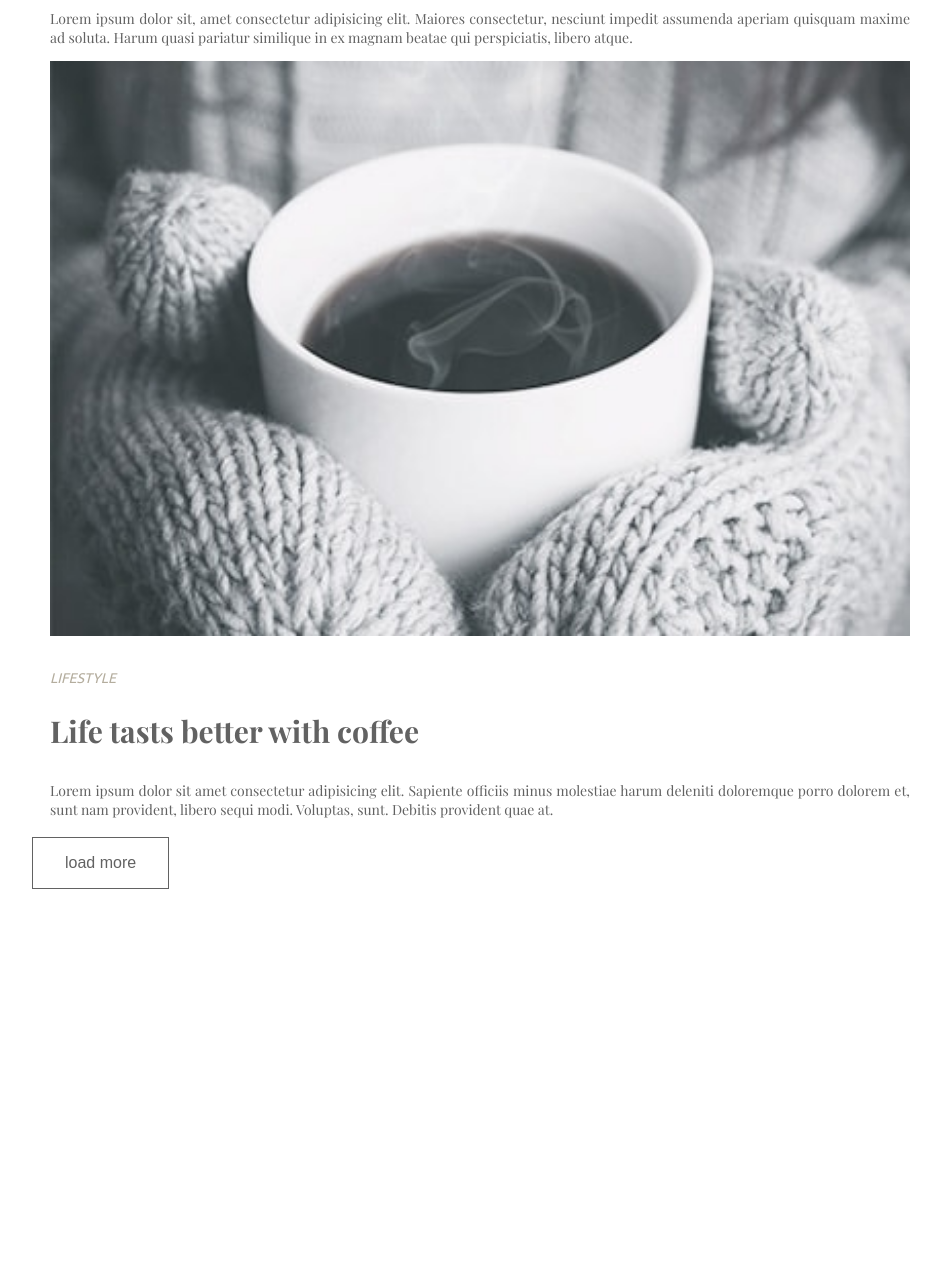
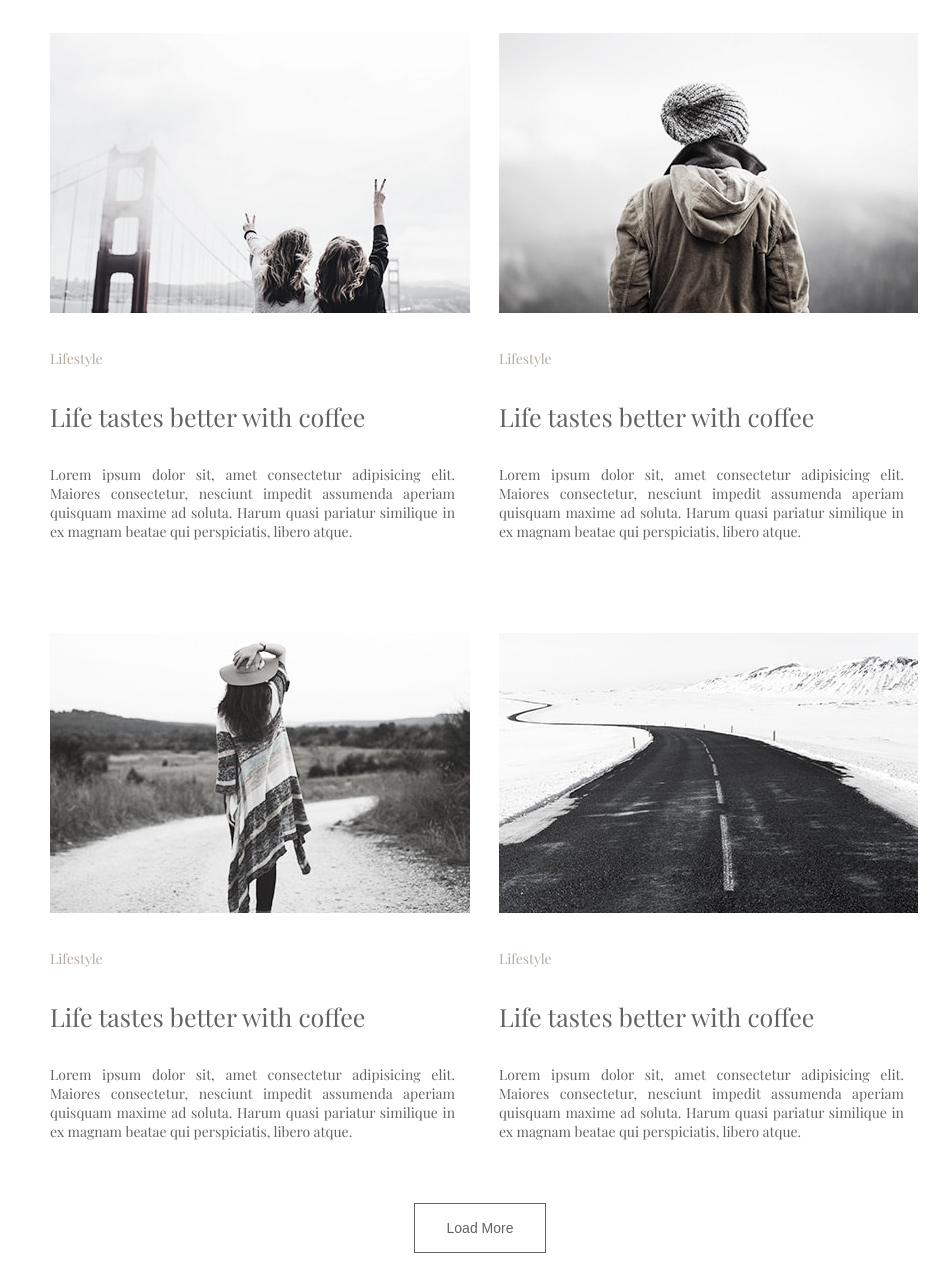
Before and after one commit to Glebaz66/GoIT-Homeworks, a plain HTML site: page Module3 – copy/index.html in a window 1280 px wide. Shown: the part 770-2056 px from the top of the page, without its empty margins (160-1109 px from the left). Before the commit the page ends 1671 px from the top, so only its background shows below. Drawn offline with nearby package versions, Linux system fonts and the light colour scheme; a web font is replaced by a local one.

Commit message:
module3 maintask

```diff
--- a/Module3 – copy/index.html
+++ b/Module3 – copy/index.html
@@ -8,7 +8,7 @@
 		<link href="https://fonts.googleapis.com/css?family=Playfair+Display:400,400i,700" rel="stylesheet">
 		<link href="https://fonts.googleapis.com/css?family=Ubuntu" rel="stylesheet">
 
-		<link rel="stylesheet" href="reset.css">
+		<!-- <link rel="stylesheet" href="reset.css"> -->
 		<link rel="stylesheet" href="style.css">
 
 	</head>
@@ -21,31 +21,51 @@
 				<li><a href="#">travel</a></li>
 			</ul>
 			<!-- navbar end -->
-			<div class="container">
-				<div class="row">
-					<div class="card">
+			<div class="article">
 				<img src="img/image-1.jpg" alt="image-1" title="image-1">
-						<div class="text">
-							<p class="category">lifestyle</p>
-							<h2><span class="first-letter">m</span>ore just a music festival</h2>
-							<p>Lorem ipsum dolor sit, amet consectetur adipisicing elit. Maiores consectetur, nesciunt impedit assumenda aperiam quisquam maxime ad soluta. Harum quasi pariatur similique in ex magnam beatae qui perspiciatis, libero atque.</p>
+				<p class="article-category">lifestyle</p>
+				<p class="article-title">More than just a music festival </p>
+				<p class="article-text">Lorem ipsum dolor sit, amet consectetur adipisicing elit. Maiores consectetur, nesciunt impedit assumenda aperiam quisquam maxime ad soluta. Harum quasi pariatur similique in ex magnam beatae qui perspiciatis, libero atque.</p>
 			</div>
+			<!-- end article -->
+			<div class="article">
+				<img src="img/image-2.jpg" alt="image-2" title="image-2">
+				<p class="article-category">lifestyle</p>
+				<p class="article-title">Life tastes better with coffee</p>
+				<p class="article-text">Lorem ipsum dolor sit, amet consectetur adipisicing elit. Maiores consectetur, nesciunt impedit assumenda aperiam quisquam maxime ad soluta. Harum quasi pariatur similique in ex magnam beatae qui perspiciatis, libero atque.</p>
 			</div>
-					<div class="card">
-						<img src="img/image-2.jpg" alt="image-2" title="image-2">
-						<div class="text">
-							<p class="category">lifestyle</p>
-							<h2><span class="first-letter">l</span>ife tasts better with coffee</h2>
-							<p>Lorem ipsum dolor sit amet consectetur adipisicing elit. Sapiente officiis minus molestiae harum deleniti doloremque porro dolorem et, sunt nam provident, libero sequi modi. Voluptas, sunt. Debitis provident quae at.</p>
+			<!-- end article -->
+			<div class="article">
+				<img src="img/image-3.jpg" alt="image-3" title="image-3">
+				<p class="article-category">lifestyle</p>
+				<p class="article-title">Life tastes better with coffee</p>
+				<p class="article-text">Lorem ipsum dolor sit, amet consectetur adipisicing elit. Maiores consectetur, nesciunt impedit assumenda aperiam quisquam maxime ad soluta. Harum quasi pariatur similique in ex magnam beatae qui perspiciatis, libero atque.</p>
 			</div>
+			<!-- end article -->
+			<div class="article">
+				<img src="img/image-4.jpg" alt="image-4" title="image-4">
+				<p class="article-category">lifestyle</p>
+				<p class="article-title">Life tastes better with coffee</p>
+				<p class="article-text">Lorem ipsum dolor sit, amet consectetur adipisicing elit. Maiores consectetur, nesciunt impedit assumenda aperiam quisquam maxime ad soluta. Harum quasi pariatur similique in ex magnam beatae qui perspiciatis, libero atque.</p>
 			</div>
+			<!-- end article -->
+			<div class="article">
+				<img src="img/image-5.jpg" alt="image-5" title="image-5">
+				<p class="article-category">lifestyle</p>
+				<p class="article-title">Life tastes better with coffee</p>
+				<p class="article-text">Lorem ipsum dolor sit, amet consectetur adipisicing elit. Maiores consectetur, nesciunt impedit assumenda aperiam quisquam maxime ad soluta. Harum quasi pariatur similique in ex magnam beatae qui perspiciatis, libero atque.</p>
 			</div>
+			<!-- end article -->
+			<div class="article">
+				<img src="img/image-6.jpg" alt="image-6" title="image-6">
+				<p class="article-category">lifestyle</p>
+				<p class="article-title">Life tastes better with coffee</p>
+				<p class="article-text">Lorem ipsum dolor sit, amet consectetur adipisicing elit. Maiores consectetur, nesciunt impedit assumenda aperiam quisquam maxime ad soluta. Harum quasi pariatur similique in ex magnam beatae qui perspiciatis, libero atque.</p>
 			</div>
-			<!-- end row1 -->
-
-
-			<div class="container no-margin">
+			<!-- end article -->
+			<div class="button-load-more">
 				<button>load more</button>
+			</div>
 			</div>
 		</div>
 	</body>
--- a/Module3 – copy/reset.css
+++ b/Module3 – copy/reset.css
@@ -1,19 +1,43 @@
-.menu ul {
-    height: 50px;
-    text-align: center;
-    margin: 0 auto;
+html, body, div, span, applet, object, iframe,
+h1, h2, h3, h4, h5, h6, p, blockquote, pre,
+a, abbr, acronym, address, big, cite, code,
+del, dfn, em, img, ins, kbd, q, s, samp,
+small, strike, strong, sub, sup, tt, var,
+b, u, i, center,
+dl, dt, dd, ol, ul, li,
+fieldset, form, label, legend,
+table, caption, tbody, tfoot, thead, tr, th, td,
+article, aside, canvas, details, embed,
+figure, figcaption, footer, header, hgroup,
+menu, nav, output, ruby, section, summary,
+time, mark, audio, video {
+	margin: 0;
+	padding: 0;
+	border: 0;
+	font-size: 100%;
+	font: inherit;
+	vertical-align: baseline;
 }
-
-.menu li {
-    list-style: none;
-    margin: 0 30px 0 30px;
-    border: 1px solid #000;
-    display: inline-block;
+/* HTML5 display-role reset for older browsers */
+article, aside, details, figcaption, figure,
+footer, header, hgroup, menu, nav, section {
+	display: block;
 }
-
-.menu a {
-    text-decoration: none;
-    width: 50px;
-    padding: 5px;
-
+body {
+	line-height: 1;
 }
+ol, ul {
+	list-style: none;
+}
+blockquote, q {
+	quotes: none;
+}
+blockquote:before, blockquote:after,
+q:before, q:after {
+	content: '';
+	content: none;
+}
+table {
+	border-collapse: collapse;
+	border-spacing: 0;
+}
--- a/Module3 – copy/style.css
+++ b/Module3 – copy/style.css
@@ -1,7 +1,6 @@
 body {
     font-family: 'Playfair Display', 'Ubuntu', serif;
     background-color: #fff;
-    color: #626262;
 }
 
 #wrap {
@@ -10,11 +9,12 @@ body {
 }
 /* NAVIGATION  */
 .navbar {
-    margin: 30px auto 0;
     width: 100%;
     text-align: center;
     list-style: none;
     text-transform: uppercase;
+    padding-bottom: 50px;
+    padding-top: 70px;
 
 }
 .navbar li {
@@ -25,8 +25,9 @@ body {
     display: inline-block;
     width: 40px;
     margin-right: 140px;
-    padding:  5px 10px;
+    color: #000;
     text-decoration: none;
+    font-size: 14px;
 }
 
 .navbar a:hover {
@@ -38,66 +39,48 @@ body {
 /* END NAVIGATION */
 
 /* CONTENT */
-.container {
-    display: inline;
-    margin: 40px 0;
+.article {
+    display: inline-block;
+    width: 45%;
+    padding: 30px 20px;
+}
+
+.article p {
+    margin: 32px 0;
+}
+
+.article-category {
+    color: #b3ac9e; /* text color */
+    font-size: 14px;
+    text-transform: capitalize;
+}
+.article-title {
+    color: #626262;
+    font-size: 25px;
+}
+.article-text {
+    color: #626262;
+    font-size: 14px;
+    text-align: justify;
 
 }
-.row {
-    display: inline;
+/* BUTTON */
+
+.button-load-more {
+    text-align: center;
+    margin: 0 auto;
 }
-/* CARDS */
-.card {
-    display: inline-block;
-    margin: 0 auto;
-    padding: 0 20px;
-}
-.card img {
-    width: 100%;
-    border: none;
-}
-
-.text {
-    margin-top: 10px;
-    text-align: left;
-}
-.text h2 {
-    font-size: 30px;
-}
-.first-letter {
-    text-transform: capitalize;
-}
-
-.text > p {
-    margin-top: 30px;
-    font-size: 14px;
-    text-align: justify;
-}
-
-.category {
-    font-family: 'Ubuntu', serif;
-    color: #b4ad9e;
-    text-transform: uppercase;
-    font-style: oblique;
-}
-/* CARDS */
-
-.container:last-child {
-    margin: 0;
-}
-/* BUTTON */
 button {
     display: inline-block;
-    margin: 4px 2px;
+    margin-bottom: 30px;
     padding: 16px 32px;
-    font-size: 16px;
-    text-align: center;
+    font-size: 14px;
     border: 1px solid #626262;
-    text-decoration: none;
     background-color: #fff;
     color: #626262;
     transition-duration: 0.4s;
     cursor: pointer;
+    text-transform: capitalize;
 }
 
 
```
Lines whose indentation alone changed are shown as unchanged.
